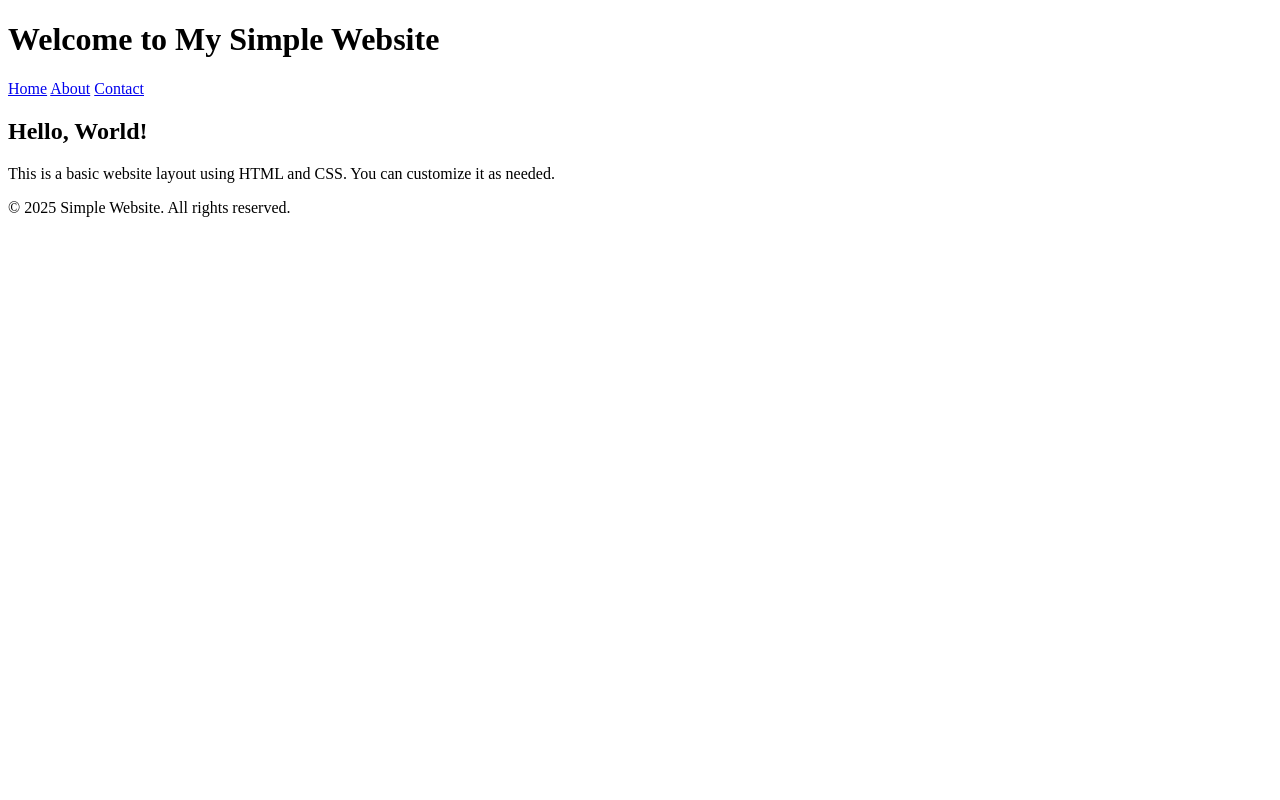
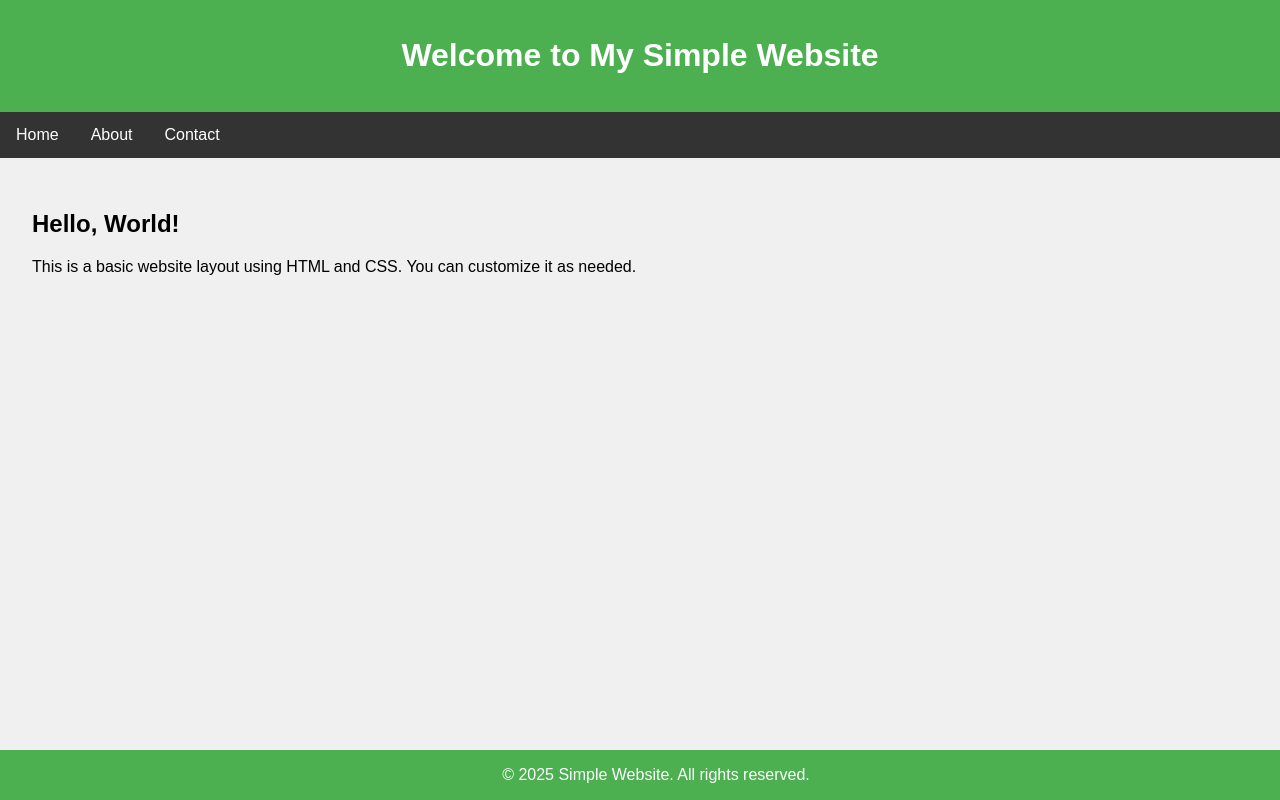
Before and after one commit to baccol-sksantolan/try, a plain HTML site: page try.html in a window 1280 px wide. Drawn offline with Linux system fonts and the light colour scheme.

Commit message:
Add files via upload

```diff
--- a/try.html
+++ b/try.html
@@ -4,7 +4,7 @@
   <meta charset="UTF-8">
   <meta name="viewport" content="width=device-width, initial-scale=1.0">
   <title>Simple Website</title>
-  <link rel="stylesheet" href="styles.css">
+  <link rel="stylesheet" href="try.css">
 </head>
 <body>
   <header>
```
